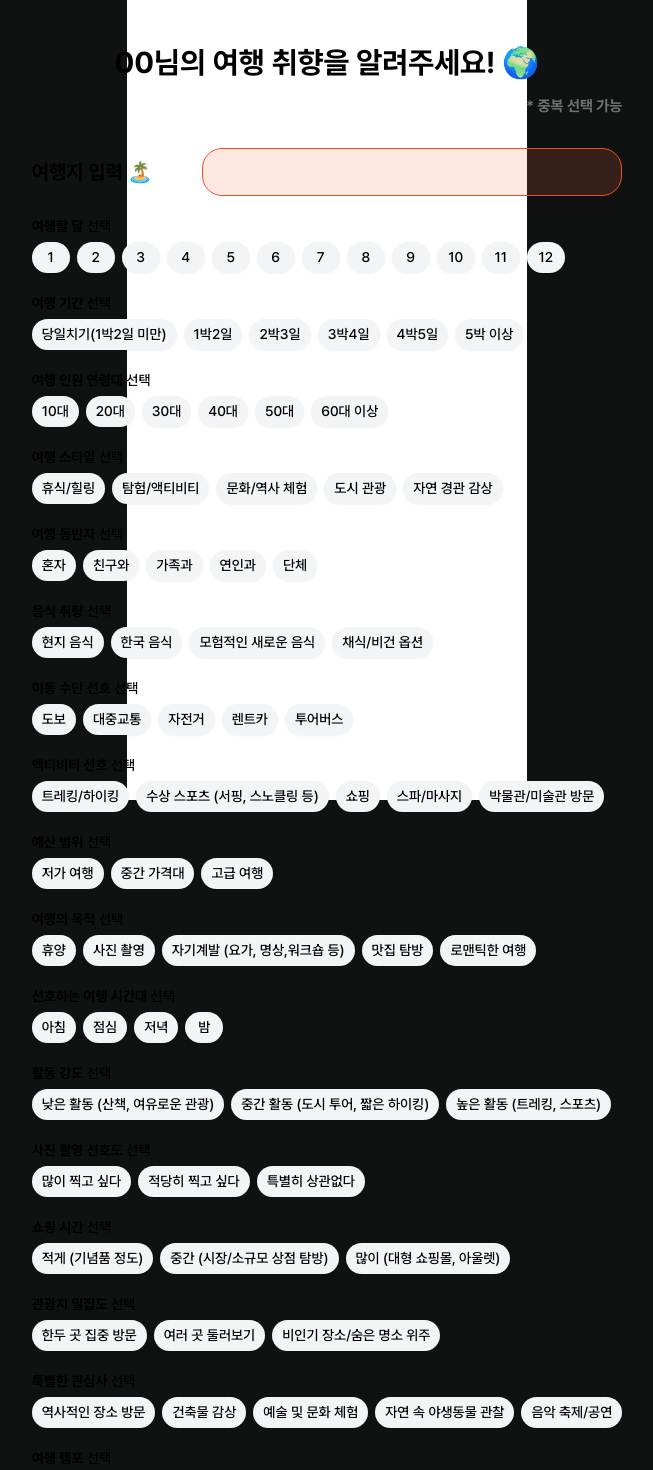
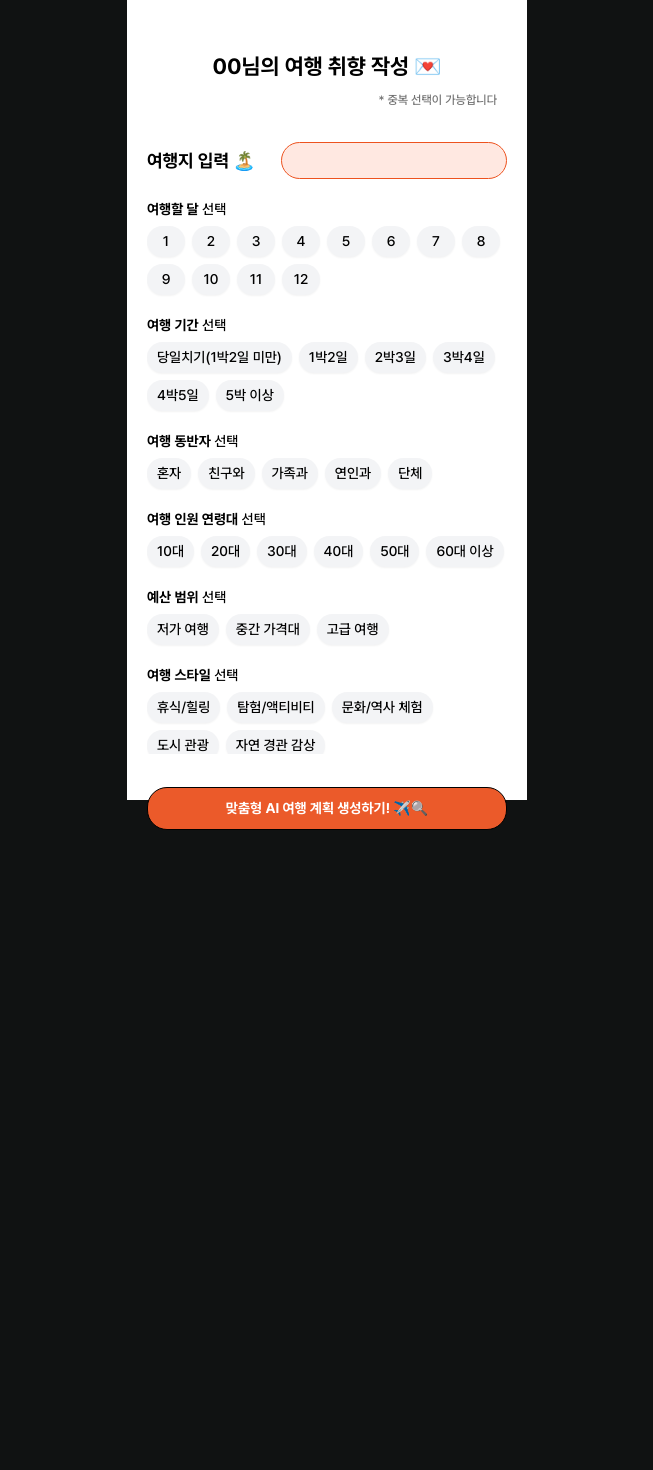
Before and after one commit to Filppers/Flip_FE, a Next.js app: page /demo/chatgpt in a window 1280 px wide. Shown: the top 1470 px of the page, without its empty margins (313-966 px from the left). After the commit the page ends 850 px from the top, so only its background shows below. Built offline with nearby package versions, Linux system fonts and the light colour scheme.

Commit message:
feat(chatgpt): 유저 취향 선택 및 chatgpt 응답 생성 /조회 페이지 (임시)

```diff
--- /dev/null
+++ b/src/constants.ts
@@ -0,0 +1,75 @@
+export const 사용자_취향_입력 = {
+  여행할_달: ["1", "2", "3", "4", "5", "6", "7", "8", "9", "10", "11", "12"],
+  여행_기간: [
+    "당일치기(1박2일 미만)",
+    "1박2일",
+    "2박3일",
+    "3박4일",
+    "4박5일",
+    "5박 이상",
+  ],
+  여행_인원_연령대: ["10대", "20대", "30대", "40대", "50대", "60대 이상"],
+  여행_스타일: [
+    "휴식/힐링",
+    "탐험/액티비티",
+    "문화/역사 체험",
+    "도시 관광",
+    "자연 경관 감상",
+  ],
+  여행_동반자: ["혼자", "친구와", "가족과", "연인과", "단체"],
+  // 숙소_선호: [
+  //   "고급 호텔",
+  //   "게스트하우스/호스텔",
+  //   "현지 가정집(에어비앤비 등)",
+  //   "자연 속 캠핑/글램핑",
+  // ],
+  음식_취향: [
+    "현지 음식",
+    "한국 음식",
+    "모험적인 새로운 음식",
+    "채식/비건 옵션",
+  ],
+  // 이동_수단_선호: ["도보", "대중교통", "자전거", "렌트카", "투어버스"],
+  // 액티비티_선호: [
+  //   "트레킹/하이킹",
+  //   "수상 스포츠 (서핑, 스노클링 등)",
+  //   "쇼핑",
+  //   "스파/마사지",
+  //   "박물관/미술관 방문",
+  // ],
+  예산_범위: ["저가 여행", "중간 가격대", "고급 여행"],
+  여행의_목적: [
+    "휴양",
+    "사진 촬영",
+    "자기계발 (요가, 명상,워크숍 등)",
+    "맛집 탐방",
+    "로맨틱한 여행",
+  ],
+  선호하는_여행_시간대: ["아침", "점심", "저녁", "밤"],
+  활동_강도: [
+    "낮은 활동 (산책, 여유로운 관광)",
+    "중간 활동 (도시 투어, 짧은 하이킹)",
+    "높은 활동 (트레킹, 스포츠)",
+  ],
+  // 사진_촬영_선호도: ["많이 찍고 싶다", "적당히 찍고 싶다", "특별히 상관없다"],
+  쇼핑_시간: [
+    "적게 (기념품 정도)",
+    "중간 (시장/소규모 상점 탐방)",
+    "많이 (대형 쇼핑몰, 아울렛)",
+  ],
+  관광지_밀집도: [
+    "한두 곳 집중 방문",
+    "여러 곳 둘러보기",
+    "비인기 장소/숨은 명소 위주",
+  ],
+  // 특별한_관심사: [
+  //   "역사적인 장소 방문",
+  //   "건축물 감상",
+  //   "예술 및 문화 체험",
+  //   "자연 속 야생동물 관찰",
+  //   "음악 축제/공연",
+  // ],
+  여행_템포: ["여유로운 여행", "꽉 찬 일정", "균형 잡힌 일정"],
+  // 환경_선호: ["해변", "산악 지역", "사막", "도시 중심지", "전원/시골"],
+  // 특별히_하고싶은_엑티비티_활동_혹은_특별히_방문하고싶은_지역_축제: "",
+};
--- a/src/pages/demo/chatgpt.tsx
+++ b/src/pages/demo/chatgpt.tsx
@@ -1,88 +1,15 @@
 import Button from "@/components/Button";
 import axios from "axios";
-import { useState } from "react";
-
-//405FEA
-
-const 사용자_취향_입력 = {
-  여행할_달: ["1", "2", "3", "4", "5", "6", "7", "8", "9", "10", "11", "12"],
-  여행_기간: [
-    "당일치기(1박2일 미만)",
-    "1박2일",
-    "2박3일",
-    "3박4일",
-    "4박5일",
-    "5박 이상",
-  ],
-  여행_인원_연령대: ["10대", "20대", "30대", "40대", "50대", "60대 이상"],
-  여행_스타일: [
-    "휴식/힐링",
-    "탐험/액티비티",
-    "문화/역사 체험",
-    "도시 관광",
-    "자연 경관 감상",
-  ],
-  여행_동반자: ["혼자", "친구와", "가족과", "연인과", "단체"],
-  // 숙소_선호: [
-  //   "고급 호텔",
-  //   "게스트하우스/호스텔",
-  //   "현지 가정집(에어비앤비 등)",
-  //   "자연 속 캠핑/글램핑",
-  // ],
-  음식_취향: [
-    "현지 음식",
-    "한국 음식",
-    "모험적인 새로운 음식",
-    "채식/비건 옵션",
-  ],
-  이동_수단_선호: ["도보", "대중교통", "자전거", "렌트카", "투어버스"],
-  액티비티_선호: [
-    "트레킹/하이킹",
-    "수상 스포츠 (서핑, 스노클링 등)",
-    "쇼핑",
-    "스파/마사지",
-    "박물관/미술관 방문",
-  ],
-  예산_범위: ["저가 여행", "중간 가격대", "고급 여행"],
-  여행의_목적: [
-    "휴양",
-    "사진 촬영",
-    "자기계발 (요가, 명상,워크숍 등)",
-    "맛집 탐방",
-    "로맨틱한 여행",
-  ],
-  선호하는_여행_시간대: ["아침", "점심", "저녁", "밤"],
-  활동_강도: [
-    "낮은 활동 (산책, 여유로운 관광)",
-    "중간 활동 (도시 투어, 짧은 하이킹)",
-    "높은 활동 (트레킹, 스포츠)",
-  ],
-  사진_촬영_선호도: ["많이 찍고 싶다", "적당히 찍고 싶다", "특별히 상관없다"],
-  쇼핑_시간: [
-    "적게 (기념품 정도)",
-    "중간 (시장/소규모 상점 탐방)",
-    "많이 (대형 쇼핑몰, 아울렛)",
-  ],
-  관광지_밀집도: [
-    "한두 곳 집중 방문",
-    "여러 곳 둘러보기",
-    "비인기 장소/숨은 명소 위주",
-  ],
-  특별한_관심사: [
-    "역사적인 장소 방문",
-    "건축물 감상",
-    "예술 및 문화 체험",
-    "자연 속 야생동물 관찰",
-    "음악 축제/공연",
-  ],
-  여행_템포: ["여유로운 여행", "꽉 찬 일정", "균형 잡힌 일정"],
-  환경_선호: ["해변", "산악 지역", "사막", "도시 중심지", "전원/시골"],
-  // 특별히_하고싶은_엑티비티_활동_혹은_특별히_방문하고싶은_지역_축제: "",
-};
-
+import { useEffect, useState } from "react";
+import Cookies from "js-cookie";
+import { IconSpinner } from "../../../public/icons";
+import { 사용자_취향_입력 } from "@/constants";
 export default function Home() {
   const [gptResponseText, setGptResponseText] = useState("");
   const [country, setCountry] = useState("");
+  const [userName, setUserName] = useState("");
+  const [isGPTLoading, setIsGPTLoading] = useState(false);
+
   const [userOptions, setUserOptions] = useState<{
     여행할_달: string[];
     여행_기간: string[];
@@ -90,18 +17,18 @@ export default function Home() {
     여행_스타일: string[];
     여행_동반자: string[];
     음식_취향: string[];
-    이동_수단_선호: string[];
-    액티비티_선호: string[];
+    // 이동_수단_선호: string[];
+    // 액티비티_선호: string[];
     예산_범위: string[];
     여행의_목적: string[];
     선호하는_여행_시간대: string[];
     활동_강도: string[];
-    사진_촬영_선호도: string[];
+    // 사진_촬영_선호도: string[];
     쇼핑_시간: string[];
     관광지_밀집도: string[];
-    특별한_관심사: string[];
+    // 특별한_관심사: string[];
     여행_템포: string[];
-    환경_선호: string[];
+    // 환경_선호: string[];
   }>({
     여행할_달: [],
     여행_기간: [],
@@ -109,18 +36,18 @@ export default function Home() {
     여행_스타일: [],
     여행_동반자: [],
     음식_취향: [],
-    이동_수단_선호: [],
-    액티비티_선호: [],
+    // 이동_수단_선호: [],
+    // 액티비티_선호: [],
     예산_범위: [],
     여행의_목적: [],
     선호하는_여행_시간대: [],
     활동_강도: [],
-    사진_촬영_선호도: [],
+    // 사진_촬영_선호도: [],
     쇼핑_시간: [],
     관광지_밀집도: [],
-    특별한_관심사: [],
+    // 특별한_관심사: [],
     여행_템포: [],
-    환경_선호: [],
+    // 환경_선호: [],
   });
 
   const createGPTResponse = async () => {
@@ -139,16 +66,30 @@ export default function Home() {
     console.log("<최종 유저 옵션 선택 프롬포트>");
     console.log(userOptionSelectionString);
 
+    // loading 처리
+    setIsGPTLoading(true);
+
     const res = await axios.post("http://localhost:8080/chat", {
       prompt: userOptionSelectionString,
     });
 
     console.log(res.data.response);
+
+    if (res.data.response) setIsGPTLoading(false);
     setGptResponseText(res.data.response);
   };
 
   // console.log(JSON.parse(text));
-  console.log(userOptions);
+
+  useEffect(() => {
+    const user_name = Cookies.get("user_name");
+    user_name ? setUserName(user_name) : setUserName("00");
+  }),
+    [];
+
+  useEffect(() => {
+    if (!gptResponseText) setIsGPTLoading(false);
+  }, [gptResponseText]);
 
   const UserOptionSelect = ({
     optionKey,
@@ -156,12 +97,12 @@ export default function Home() {
     optionKey: keyof typeof 사용자_취향_입력;
   }) => {
     return (
-      <section className="flex flex-col gap-[5px]">
+      <section className="flex flex-col gap-[6px] w-full text-[14px]">
         <label>
           <span className="font-bold">{optionKey.replaceAll("_", " ")}</span>{" "}
           선택
         </label>
-        <div className="flex gap-[7px]">
+        <div className="flex flex-wrap gap-[7px] w-full">
           {사용자_취향_입력[optionKey].map((item) => (
             <Button
               key={item}
@@ -182,65 +123,80 @@ export default function Home() {
     );
   };
 
-  return (
-    <main className="flex justify-center">
-      <div className="w-fit flex flex-col gap-[10px] my-[40px]">
-        <h1 className="w-full text-center whitespace-nowrap font-bold text-[30px]">
-          00님의 여행 취향을 알려주세요! 🌍
+  return isGPTLoading ? (
+    <div className="w-[400px] h-[100vh] flex flex-col justify-center items-center gap-[20px]">
+      <IconSpinner />
+      <p className="font-extrabold text-[22px] text-center mt-[20px]">
+        <span className="text-primary">플립 AI</span>가 {userName}님의 맞춤형
+        여행 계획을
+        <br />
+        생성하고 있어요 ✈️
+      </p>
+      <p className="font-semibold text-[#7c7c7c]">
+        * 최대 2-3분 소요될 수 있어요 🕒 (평균 10초 내외 소요)
+      </p>
+    </div>
+  ) : (
+    <main className="flex justify-center w-[400px] p-[20px]">
+      {gptResponseText ? (
+        <section className="flex flex-col p-[10px] gap-[20px]">
+          <h5 className="font-bold text-[25px]">
+            <span className="text-[#eb5a2a] underline">{userName}님</span> 취향
+            맞춤 <p className="underline">AI 여행계획 생성 결과 🔍 (JSON)</p>
+          </h5>
+          <p className="h-[700px] overflow-y-auto">{gptResponseText}</p>
+        </section>
+      ) : (
+        <div className="w-fit flex flex-col gap-[8px] mt-[30px]">
+          <h1 className="w-full text-center whitespace-nowrap font-bold text-[22px]">
+            {userName}님의 여행 취향 작성 💌
           </h1>
-        <h5 className="text-end text-[#717171] font-bold text-[15px]">
-          * 중복 선택 가능
+          <h5 className="text-end text-[#717171] font-medium text-[12px] mr-[10px]">
+            * 중복 선택이 가능합니다
           </h5>
           {/* 사용자 여행 취향 옵션 입력 */}
-        <section className="flex flex-col gap-[20px] my-[20px]">
+          <section className="flex flex-col gap-[20px] my-[25px]">
             {/* 여행지 선택 */}
-          <div className="flex whitespace-nowrap gap-[50px] items-center font-bold text-[20px]">
+            <div className="flex whitespace-nowrap gap-[25px] items-center font-bold text-[18px]">
               <label title="여행지 입력">여행지 입력 🏝️</label>
               <input
                 title="여행지 입력"
-              className="w-full bg-[#ff6f3f28] p-2 rounded-[20px] text-center text-[#ed521e] border-[1px] border-[#ed521e]"
+                className="w-full bg-[#ff6f3f28] p-1 rounded-[20px] text-center text-[#ed521e] border-[1px] border-[#ed521e]"
                 value={country}
                 onChange={(e) => setCountry(e.target.value)}
               />
             </div>
+            <div className="flex flex-col h-[555px] gap-[20px] overflow-y-auto">
               {/* 기타 옵션(여행 취향) 선택 */}
               <UserOptionSelect optionKey="여행할_달" />
               <UserOptionSelect optionKey="여행_기간" />
+              <UserOptionSelect optionKey="여행_동반자" />
               <UserOptionSelect optionKey="여행_인원_연령대" />
+              <UserOptionSelect optionKey="예산_범위" />
               <UserOptionSelect optionKey="여행_스타일" />
-          <UserOptionSelect optionKey="여행_동반자" />
+              <UserOptionSelect optionKey="여행의_목적" />
               <UserOptionSelect optionKey="음식_취향" />
-          <UserOptionSelect optionKey="이동_수단_선호" />
-          <UserOptionSelect optionKey="액티비티_선호" />
-          <UserOptionSelect optionKey="예산_범위" />
-          <UserOptionSelect optionKey="여행의_목적" />
+              {/* <UserOptionSelect optionKey="이동_수단_선호" /> */}
+              {/* <UserOptionSelect optionKey="액티비티_선호" /> */}
               <UserOptionSelect optionKey="선호하는_여행_시간대" />
-          <UserOptionSelect optionKey="활동_강도" />
-          <UserOptionSelect optionKey="사진_촬영_선호도" />
+              {/* <UserOptionSelect optionKey="활동_강도" /> */}
+              {/* <UserOptionSelect optionKey="사진_촬영_선호도" /> */}
               <UserOptionSelect optionKey="쇼핑_시간" />
               <UserOptionSelect optionKey="관광지_밀집도" />
-          <UserOptionSelect optionKey="특별한_관심사" />
+              {/* <UserOptionSelect optionKey="특별한_관심사" /> */}
               <UserOptionSelect optionKey="여행_템포" />
-          <UserOptionSelect optionKey="환경_선호" />
+              {/* <UserOptionSelect optionKey="환경_선호" /> */}
+            </div>
           </section>
 
           <button
             onClick={createGPTResponse}
-          className="w-[400px] rounded-[20px] bg-[#EB5A2A] text-white p-[10px] font-bold border-[1px] border-black"
+            className="w-full rounded-[20px] bg-[#EB5A2A] text-white p-[10px] font-bold border-[1px] border-black"
           >
-          챗지피티 결과 생성! 🔍
+            맞춤형 AI 여행 계획 생성하기! ✈️🔍
           </button>
-        {gptResponseText ? (
-          <section className="border-[3px] border-[#EB5A2A] p-[10px]">
-            <h5 className="font-bold text-[30px]">
-              유저 취향 맞춤 AI 여행 계획 생성 결과
-            </h5>
-            <p>{gptResponseText}</p>
-          </section>
-        ) : (
-          <></>
+        </div>
       )}
-      </div>
     </main>
   );
 }
```
Lines whose indentation alone changed are shown as unchanged.
